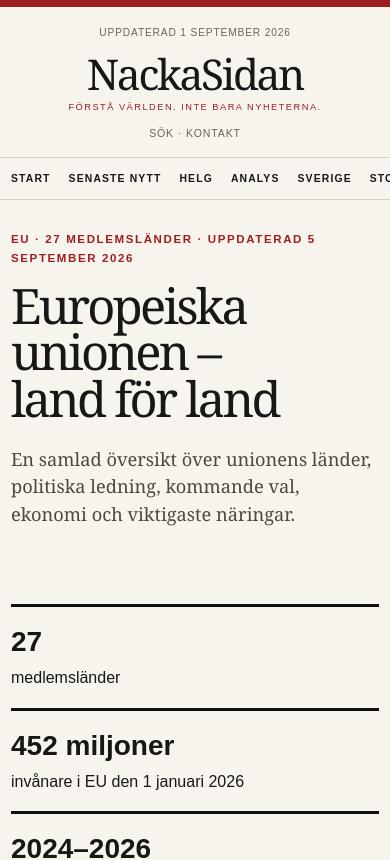
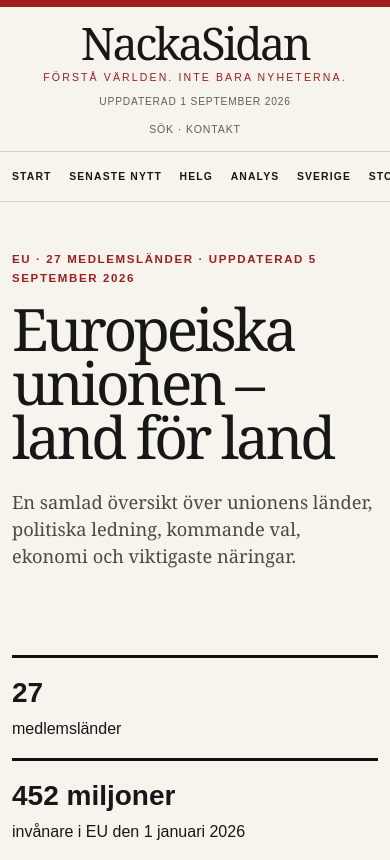
Before and after one commit to Djurgarden2019/NackaSidan-2026, a Next.js app: page /eu in a window 390 px wide. Shown: the top 860 px of the page. Built offline with nearby package versions, Linux system fonts and the light colour scheme.

Commit message:
Gör NackaSidans layout enhetlig
* Lägg till ett gemensamt layoutlager

* Använd enhetlig layout och flytta dagsuppdateringar sist

```diff
--- a/app/layout.tsx
+++ b/app/layout.tsx
@@ -4,6 +4,7 @@ import './live-frontpage-overrides.css';
 import './live-frontpage-polish.css';
 import './mobile-polish.css';
 import './accessibility.css';
+import './unified-layout.css';
 import { Header } from '../components/Header';
 import { Footer } from '../components/Footer';
 import CurrentDeskUpdate from '../components/CurrentDeskUpdate';
@@ -21,5 +22,5 @@ export const metadata: Metadata = {
 };
 
 export default function RootLayout({ children }: { children: React.ReactNode }) {
-  return <html lang="sv"><body><Header /><div id="main-content" tabIndex={-1}><CurrentDeskUpdate />{children}</div><Footer /></body></html>;
+  return <html lang="sv"><body><Header /><div id="main-content" tabIndex={-1}>{children}<CurrentDeskUpdate /></div><Footer /></body></html>;
 }
--- /dev/null
+++ b/app/unified-layout.css
@@ -0,0 +1,162 @@
+/*
+ * NackaSidan – gemensamt redaktionellt layoutlager.
+ * Laddas sist och harmoniserar äldre avdelningsmallar utan att ändra innehållet.
+ */
+:root{
+  --paper:#f7f4ed;
+  --surface:#fffdf8;
+  --soft:#eee8dc;
+  --ink:#171717;
+  --muted:#625e57;
+  --red:#9f1d20;
+  --line:#d6d0c5;
+  --content:1180px;
+  --reading:780px;
+  --space-section:clamp(3rem,6vw,5.5rem);
+  --radius:2px;
+}
+
+body{font-size:16px;line-height:1.65;overflow-wrap:break-word}
+.shell{width:min(var(--content),calc(100% - 3rem))}
+main{padding:clamp(2.5rem,5vw,4.5rem) 0 clamp(4rem,8vw,7rem)}
+main>section:first-child,
+main>.shell>section:first-child{padding-top:0}
+
+.site-header{padding:1.35rem 0 1.1rem;background:var(--paper)}
+.masthead{align-items:center}
+.brand{font-size:clamp(3rem,6vw,5rem);line-height:.88}
+.brand span{font-size:.66rem;line-height:1.35;letter-spacing:.2em}
+.nav{
+  position:sticky;
+  top:0;
+  z-index:100;
+  gap:clamp(.9rem,2vw,1.65rem);
+  padding:.85rem max(1.5rem,calc((100vw - var(--content))/2));
+  background:rgba(247,244,237,.96);
+  backdrop-filter:blur(10px);
+  -webkit-backdrop-filter:blur(10px);
+}
+.nav a{padding:.25rem 0;white-space:nowrap}
+
+.page-hero,.topic-page-hero,.topic-hero,.culture-head,.sport-desk-head,.weekend-head{
+  padding-top:clamp(1rem,3vw,2.5rem);
+}
+.page-hero{max-width:var(--content);text-align:left}
+.page-hero h1,.topic-page-hero h1,.topic-hero h1,
+.culture-head h1,.sport-desk-head h1,.weekend-head h1{
+  font-size:clamp(3rem,8vw,6.5rem);
+  line-height:.92;
+  letter-spacing:-.055em;
+  text-wrap:balance;
+}
+.page-hero p,.topic-page-hero p,.topic-hero p{max-width:760px}
+
+.section,.culture-shelf,.weekend-cover,.world-grid-section,
+.world-analysis,.world-live,.world-focus{
+  padding-block:var(--space-section);
+}
+.section-heading,.world-section-head,.culture-shelf-head{
+  padding-bottom:1rem;
+  margin-bottom:1.75rem;
+  border-bottom:4px solid var(--ink);
+}
+.section-heading h2,.world-section-head h2,.culture-shelf-head h2,
+.display-heading{
+  font-size:clamp(2.25rem,4vw,3.75rem);
+  line-height:1;
+  text-wrap:balance;
+}
+
+.grid-2,.grid-3,.feature-grid,.world-story-grid,.world-analysis-grid,
+.culture-shelf-grid,.sport-news-grid,.weekend-grid,.topic-article-grid{
+  gap:clamp(1.5rem,3vw,2.5rem);
+}
+.card,.feature-card,.world-story,.world-analysis-card,.culture-item,
+.sport-card,.weekend-card,.topic-article-grid article{
+  min-width:0;
+}
+.card h3,.feature-card h3,.world-story h3,.world-analysis-card h3,
+.culture-item h3,.sport-card h3,.weekend-card h2{
+  font-size:clamp(1.45rem,2.2vw,2rem);
+  line-height:1.12;
+  text-wrap:balance;
+}
+.card p,.feature-card p,.world-story p,.world-analysis-card p,
+.culture-item p,.sport-card p,.weekend-card p{color:#4e4942}
+.card img,.feature-card img,.world-story img,.culture-item img,
+.sport-card img,.topic-article-grid img{
+  width:100%;
+  aspect-ratio:16/9;
+  object-fit:cover;
+}
+.kicker,.meta,.story-update{font-variant-numeric:tabular-nums}
+
+.article,.article-premium{width:min(var(--reading),100%);max-width:var(--reading)}
+.article h1{font-size:clamp(2.8rem,6vw,5rem);text-wrap:balance}
+.article .intro{font-size:clamp(1.2rem,2vw,1.4rem);line-height:1.55}
+.article p{font-size:1.125rem;line-height:1.78}
+.article h2{font-size:clamp(1.8rem,3vw,2.35rem);line-height:1.12}
+.article-hero-image{width:min(1000px,calc(100vw - 3rem));margin-left:50%;transform:translateX(-50%)}
+.analysis-box,.editorial-analysis,.facts-panel,.consequence-panel,
+.knowledge-card,.factbox,.sport-deep-dive{
+  border-radius:var(--radius);
+  box-shadow:0 1px 0 rgba(23,23,23,.06);
+}
+.source-panel a,.sport-article-sources a,.current-desk-sources a{
+  text-decoration:underline;
+  text-decoration-color:rgba(159,29,32,.45);
+  text-underline-offset:3px;
+}
+
+.current-desk-update{
+  margin-top:var(--space-section);
+  padding:var(--space-section) 1.5rem;
+  background:var(--soft);
+  border-top:1px solid var(--line);
+  border-bottom:0;
+}
+.current-desk-inner{max-width:var(--content)}
+.current-desk-update h2{font-size:clamp(2rem,4vw,3.25rem)}
+.current-desk-grid{gap:clamp(2rem,5vw,4rem)}
+
+.footer{background:#eee8dc;padding:3.5rem 0 2rem}
+.footer-premium{gap:clamp(2rem,5vw,4rem)}
+.footer a{padding-block:.1rem}
+.footer a:hover,.footer a:focus-visible,.nav a:hover,.nav a:focus-visible{color:var(--red)}
+
+@media(max-width:900px){
+  .shell{width:min(100% - 2rem,var(--content))}
+  .masthead{grid-template-columns:1fr;gap:.6rem}
+  .brand{order:-1}
+  .issue,.tools{text-align:center}
+  .nav{justify-content:flex-start;flex-wrap:nowrap;overflow-x:auto;scrollbar-width:thin}
+  .hero,.hero-sprint2,.topic-hero,.topic-layout,.weekend-head,.weekend-cover,
+  .culture-debate-promo,.sport-lead,.sport-analysis-strip{grid-template-columns:1fr}
+  .grid-3,.feature-grid,.world-story-grid,.culture-shelf-grid,.sport-news-grid{grid-template-columns:repeat(2,minmax(0,1fr))}
+}
+
+@media(max-width:640px){
+  .shell{width:min(100% - 1.5rem,var(--content))}
+  main{padding-top:2rem}
+  .site-header{padding:1rem 0 .8rem}
+  .brand{font-size:2.8rem}
+  .issue{order:2}
+  .tools{order:3}
+  .nav{padding:.75rem;gap:1.1rem}
+  .page-hero h1,.topic-page-hero h1,.topic-hero h1,
+  .culture-head h1,.sport-desk-head h1,.weekend-head h1{font-size:clamp(2.8rem,15vw,4.4rem)}
+  .grid-2,.grid-3,.feature-grid,.world-story-grid,.world-analysis-grid,
+  .culture-shelf-grid,.sport-news-grid,.weekend-grid,.topic-article-grid,
+  .current-desk-grid{grid-template-columns:1fr}
+  .article-hero-image{width:calc(100vw - 1.5rem)}
+  .article p{font-size:1.0625rem}
+  .section-heading,.world-section-head,.culture-shelf-head{display:block}
+  .current-desk-update{padding-inline:.75rem}
+}
+
+@media print{
+  .nav,.tools,.skip-link,.article-actions{display:none!important}
+  body{background:#fff}
+  .shell{width:100%}
+  main{padding-top:1.5rem}
+}
```
